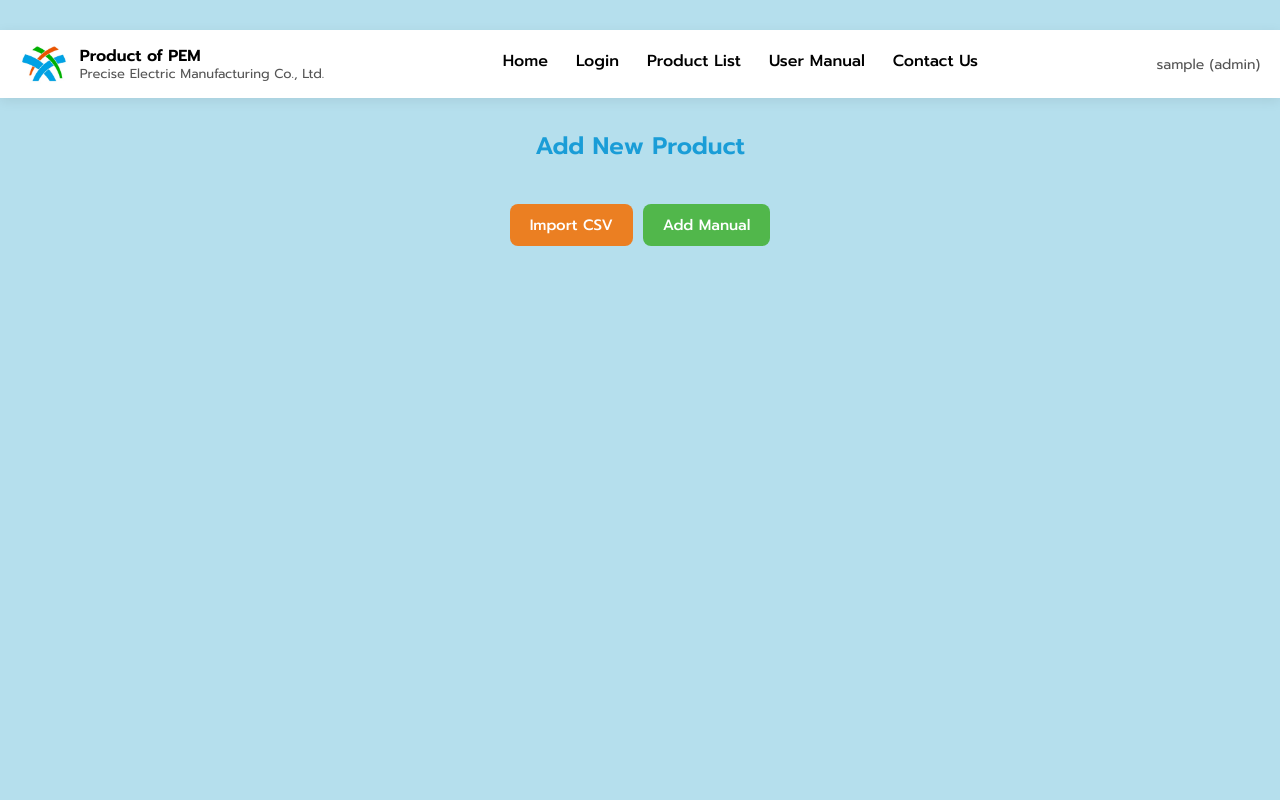
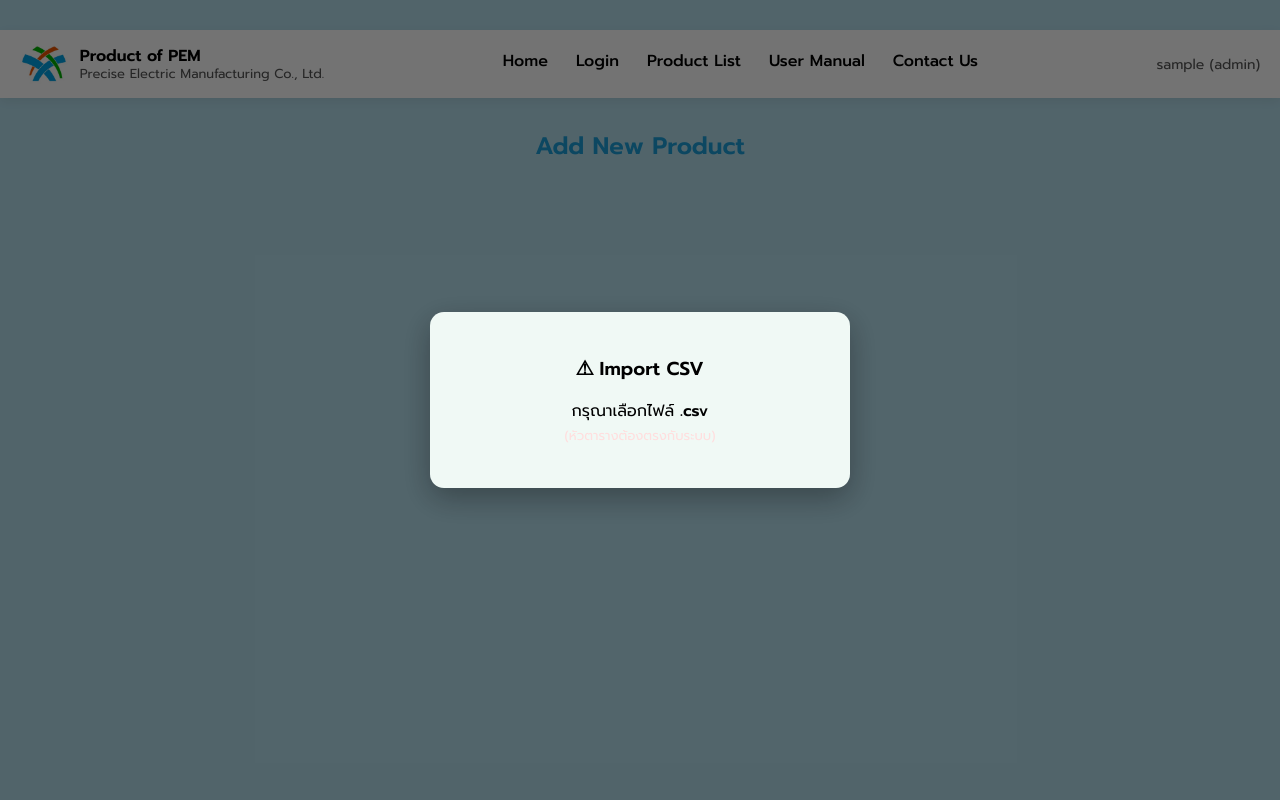
Before and after one commit to LehmonGIT/MiTProject-Precise, a Flask app: page /product/add in a window 1280 px wide. Run offline with Flask 3, Linux system fonts and the light colour scheme; the visitor is signed in with stand-in values (Sample User, id 1).

Commit message:
feat: update add

```diff
--- a/templates/add.html
+++ b/templates/add.html
@@ -91,19 +91,94 @@
         border-radius: 8px;
         width: 100%;
     }
+    /* ส่วนของอัพไฟล์ */
+
+    .modal-overlay {
+    display: none;
+    position: fixed;
+    inset: 0;
+    background: rgba(0,0,0,0.55);
+    z-index: 999;
+    display: flex;
+    align-items: center;
+    justify-content: center;
+    }
+
+    /* modal box */
+    .modal-box {
+        background: var(--c5);
+        padding: 25px 30px;
+        border-radius: 14px;
+        width: 360px;
+        text-align: center;
+        box-shadow: 0 10px 30px rgba(0,0,0,0.3);
+        animation: pop 0.25s ease;
+    }
+
+    .modal-box h3 {
+        margin-bottom: 10px;
+    }
+
+    .modal-box input[type="file"] {
+        margin: 15px 0;
+        background: white;
+        padding: 6px;
+        border-radius: 6px;
+        width: 100%;
+    }
+
+    /* buttons */
+    .modal-actions {
+        display: flex;
+        justify-content: center;
+        gap: 10px;
+    }
+
+    .btn-upload {
+        background: #ffffff;
+        color: #b3261e;
+        border: none;
+        padding: 8px 18px;
+        border-radius: 8px;
+        font-weight: 600;
+        cursor: pointer;
+    }
+
+    .btn-cancel {
+        background: transparent;
+        border: 1px solid #fff;
+        color: white;
+        padding: 8px 18px;
+        border-radius: 8px;
+        cursor: pointer;
+    }
+
+    /* animation */
+    @keyframes pop {
+        from { transform: scale(0.9); opacity: 0; }
+        to   { transform: scale(1); opacity: 1; }
+    }
+
+
+
+
+
+
 </style>
 
 <div class="add-card">
     <h2>Add New Product</h2>
 
-    <div style="display:flex; justify-content:center; gap:10px; margin-bottom:20px;">
-        <button type="button" class="btn-save" onclick="showMode('csv')">
-            Import CSV
-        </button>
-        <button type="button" class="btn-save" style="background:var(--c4)" onclick="showMode('manual')">
-            Add Manual
-        </button>
-    </div>
+    <div id="csvModal" class="modal-overlay">
+        <div class="modal-box">
+            <h3>⚠ Import CSV</h3>
+
+            <p>
+                กรุณาเลือกไฟล์ <b>.csv</b><br>
+                <span style="font-size:13px;color:#ffdede">
+                    (หัวตารางต้องตรงกับระบบ)
+                </span>
+            </p>
 
     <form id="csvForm" action="{{ url_for('import_csv') }}" method="POST" enctype="multipart/form-data"
         style="display:none;text-align: center;">
@@ -111,16 +186,29 @@
         <input type="file"
                name="csv_file"
                accept=".csv,.xlsx"
-               required
-               style="margin-bottom:15px;">
-        <br>
+               required>
 
-        <button type="submit"class="btn-save">
-            Upload
-        </button>
+        <div class="modal-actions">
+            <button type="submit" class="btn-upload">
+                Upload
+            </button>
+            <button type="button" class="btn-cancel" onclick="closeCsvModal()">
+                Cancel
+            </button>
+        </div>
+
     </form>
 
 <script>
+
+    function openCsvModal() {
+        document.getElementById("csvModal").style.display = "flex";
+    }
+
+    function closeCsvModal() {
+        document.getElementById("csvModal").style.display = "none";
+    }
+
     function showMode(mode) {
         document.getElementById("csvForm").style.display =
             mode === "csv" ? "block" : "none";
```
